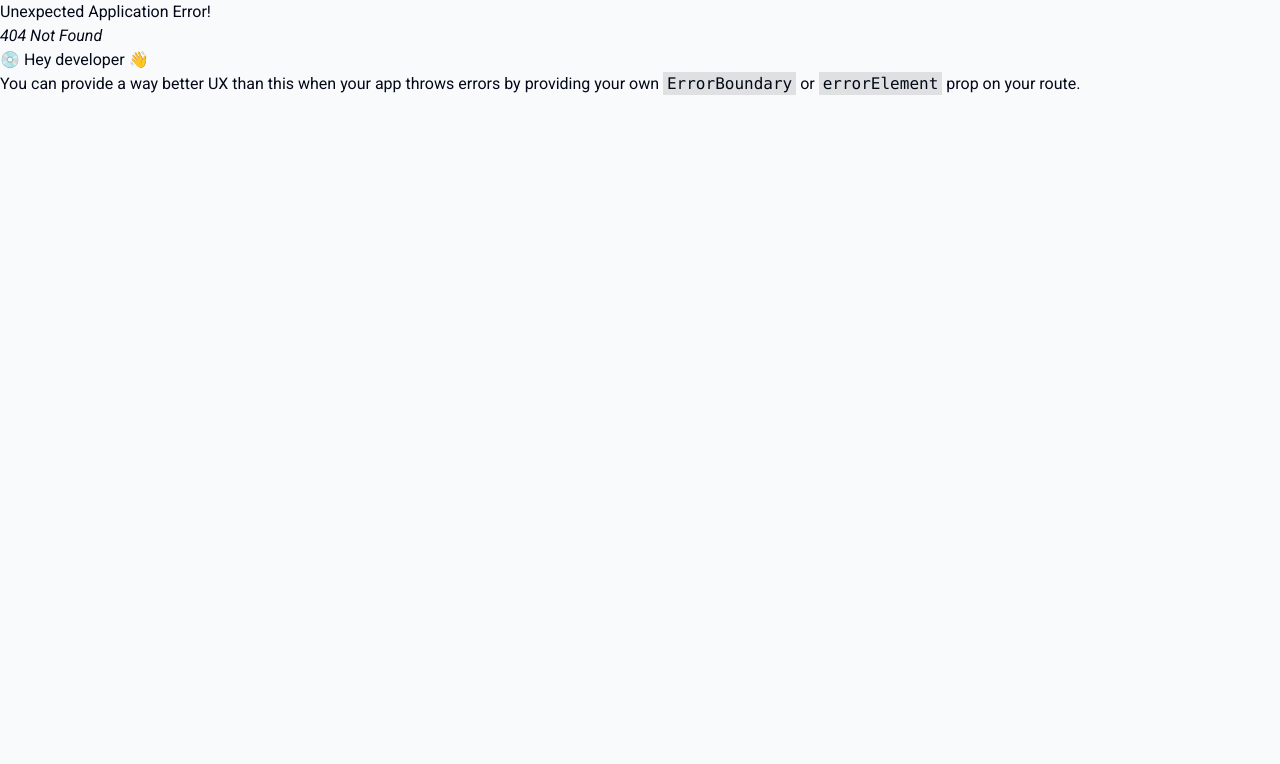
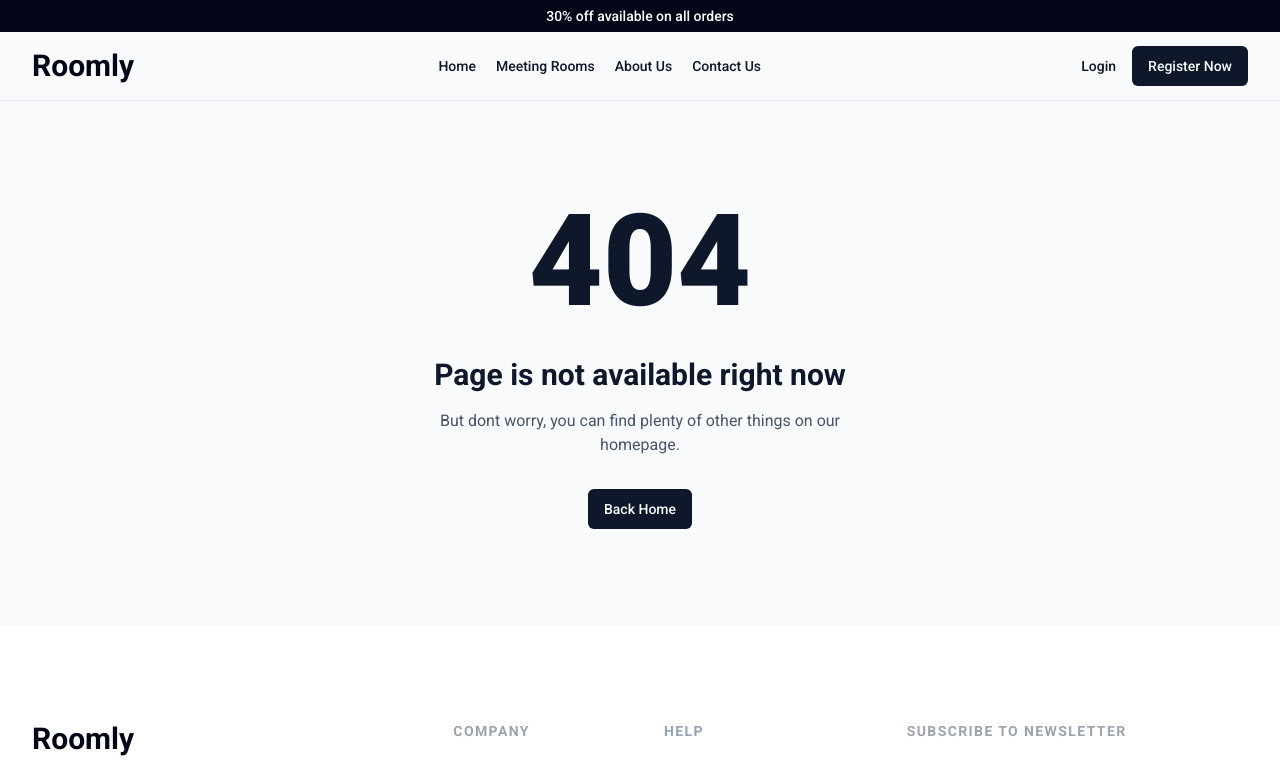
Before and after one commit to Arifulislam5577/roomly, a React (Vite) app: page /about-us in a window 1280 px wide. Before the commit this address had no page. Shown: the top 764 px of the page. Built offline with nearby package versions, Linux system fonts and the light colour scheme.

Commit message:
Added: 404 page added.

```diff
--- /dev/null
+++ b/src/pages/NotFound.tsx
@@ -0,0 +1,28 @@
+import { Link } from "react-router-dom";
+import { buttonVariants } from "../components/ui/button";
+import { cn } from "../lib/utils";
+
+const NotFound = () => {
+  return (
+    <section className="flex items-center h-full p-16">
+      <div className="container flex flex-col items-center justify-center px-5 mx-auto my-8">
+        <div className="max-w-md text-center">
+          <h2 className="mb-8 font-extrabold text-9xl text-slate-900">
+            <span className="sr-only">Error</span>404
+          </h2>
+          <p className="text-2xl font-semibold md:text-3xl text-slate-900">
+            Page is not available right now
+          </p>
+          <p className="mt-4 mb-8 text-slate-600 font-normal">
+            But dont worry, you can find plenty of other things on our homepage.
+          </p>
+          <Link to="/" className={cn(buttonVariants())}>
+            Back Home
+          </Link>
+        </div>
+      </div>
+    </section>
+  );
+};
+
+export default NotFound;
--- a/src/routes/routes.tsx
+++ b/src/routes/routes.tsx
@@ -3,6 +3,7 @@ import RootLayout from "../components/layout/RootLayout";
 import Contact from "../pages/Contact";
 import Home from "../pages/Home";
 import Login from "../pages/Login";
+import NotFound from "../pages/NotFound";
 import Register from "../pages/Register";
 
 export const rootRoutes = createBrowserRouter([
@@ -14,6 +15,7 @@ export const rootRoutes = createBrowserRouter([
       { path: "/register", element: <Register /> },
       { path: "/login", element: <Login /> },
       { path: "/contact-us", element: <Contact /> },
+      { path: "*", element: <NotFound /> },
     ],
   },
 ]);
```
